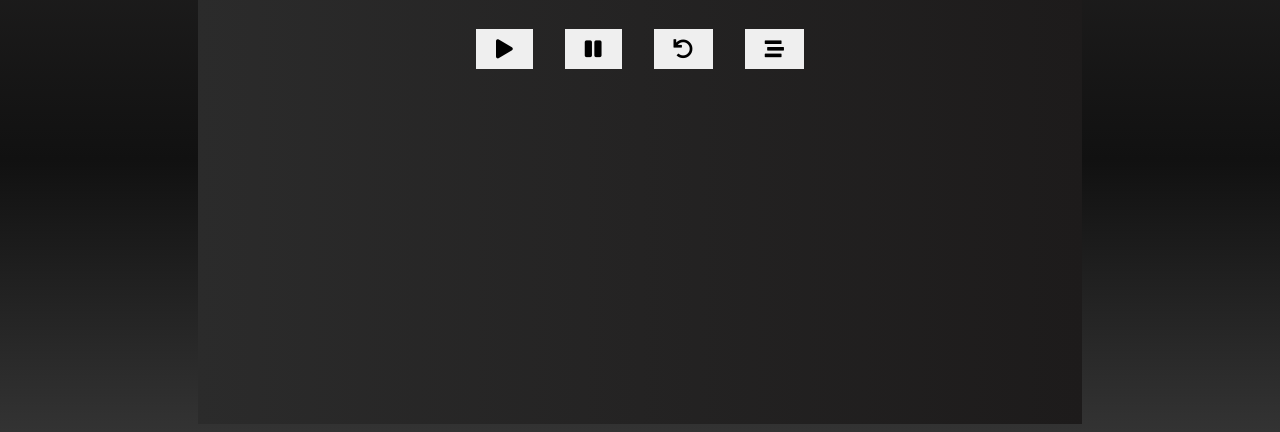
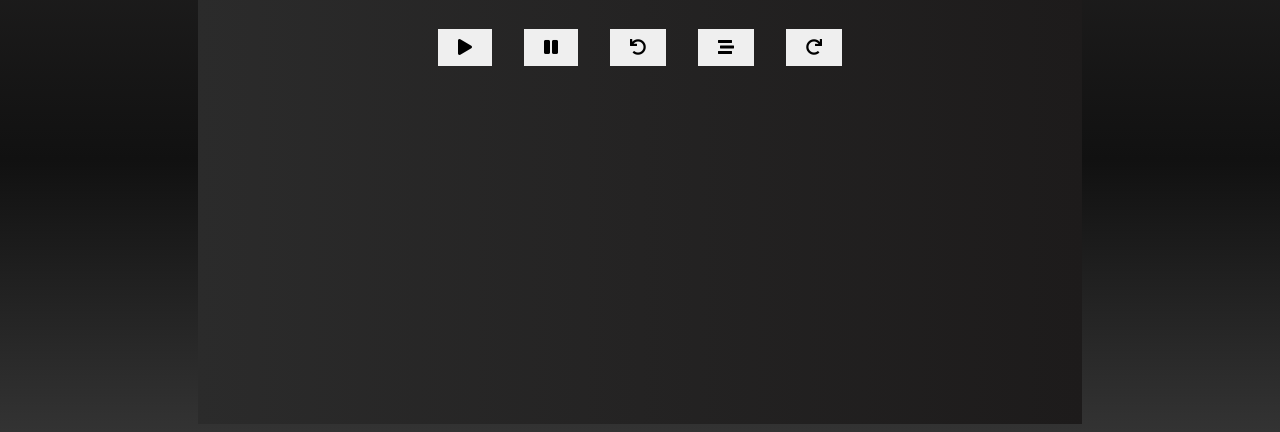
Before and after one commit to Gentlekboy/Stopwatch, a plain HTML site: page index.html in a window 1280 px wide. Shown: the part 384-816 px from the top of the page. Drawn offline with nearby package versions, Linux system fonts and the light colour scheme.

Commit message:
Added A Reset Lap Button

```diff
--- a/app.js
+++ b/app.js
@@ -49,8 +49,6 @@ function reset() {
     s = 0;
     ms = 0;
     stopWatch.textContent = getTimer();
-
-    resetLaps();
 }
 
 // To reset laps
--- a/index.html
+++ b/index.html
@@ -25,10 +25,11 @@
 
         <!-- Button Section -->
         <section class="controls">
-            <button onclick="start()"><i class="fas fa-play"></i></button>
-            <button onclick="pause()"><i class="fas fa-pause"></i></button>
-            <button onclick="reset()"><i class="fas fa-undo"></i></button>
-            <button onclick="lap()"><i class="fas fa-stream"></i></button>
+            <button name="start" onclick="start()"><i class="fas fa-play"></i></button>
+            <button name="pause" onclick="pause()"><i class="fas fa-pause"></i></button>
+            <button name="restTimer" onclick="reset()"><i class="fas fa-undo"></i></button>
+            <button name="lap" onclick="lap()"><i class="fas fa-stream"></i></button>
+            <button name="resetLap" onclick="resetLaps()"><i class="fas fa-redo"></i></button>
         </section>
 
         <!-- Lap Records Section -->
--- a/style.css
+++ b/style.css
@@ -59,15 +59,20 @@ h1{
 }
 
 button{
-    padding: 8px 15px;
-    margin: 0 0.5rem;
+    padding: 10px 15px;
+    margin: 0 0.6rem;
     border: none;
     cursor: pointer;
     transition: 0.8s;
 }
 
+.fa-play,
+.fa-redo{
+    margin: 0;
+}
+
 i{
-    font-size: 1.2rem;
+    font-size: 1rem;
 }
 
 /* Lap Records Section */
@@ -113,6 +118,12 @@ button:hover{
         font-size: 2.2rem;
     }
     button{
+        padding: 10px 17px;
+    }
+  }
+
+  @media screen and (min-width: 414px){
+    button{
         padding: 10px 20px;
         margin: 0 0.7rem;
     }
```
